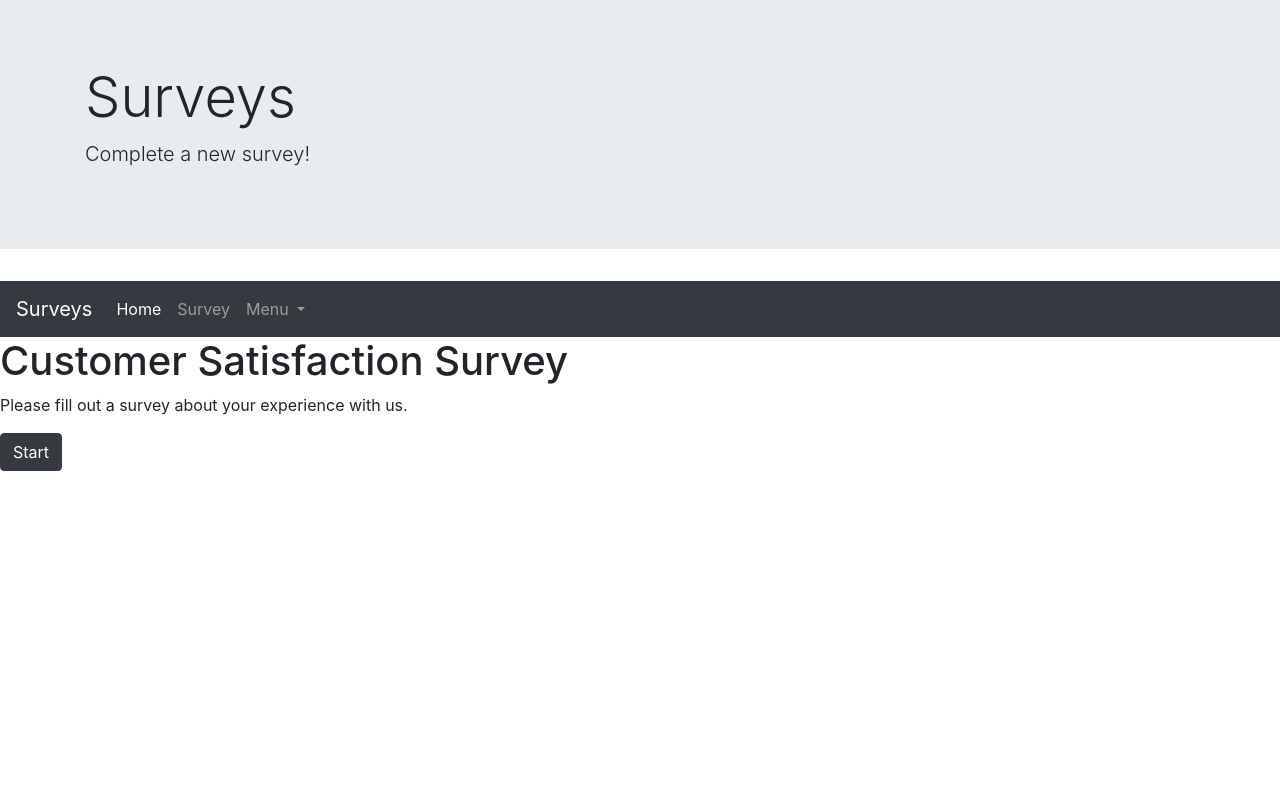
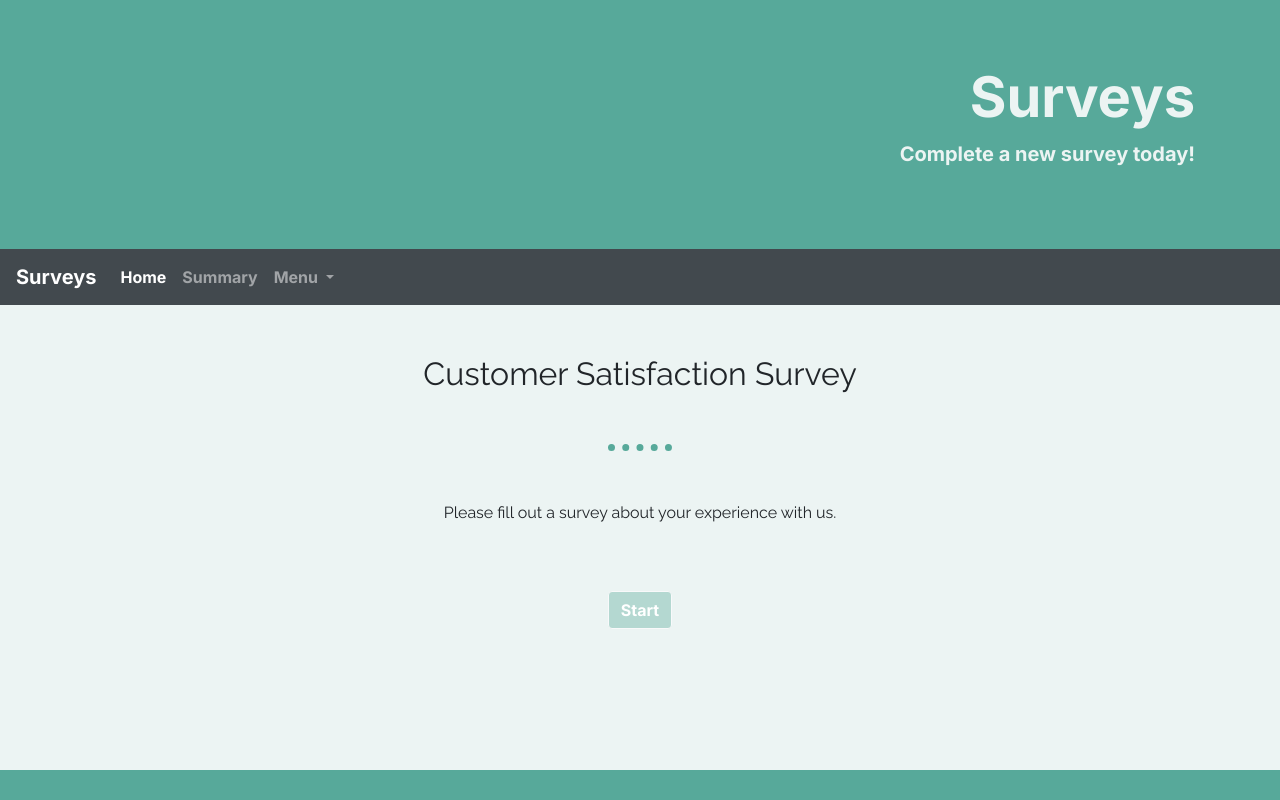
Before and after one commit to kwolosonovich/flask-survey, a Flask app: page / in a window 1280 px wide. Run offline with Flask 2, Linux system fonts and the light colour scheme; some libraries are stand-ins or nearby versions.

Commit message:
added css formating

```diff
--- a/app.py
+++ b/app.py
@@ -1,7 +1,8 @@
-from flask import Flask, request, render_template,  redirect, flash,  jsonify, session
+from flask import Flask, request, render_template,  redirect, flash, session
 from flask_debugtoolbar import DebugToolbarExtension
 from surveys import satisfaction_survey, personality_quiz, Survey, Question
 from flask_bootstrap import Bootstrap
+
 
 app = Flask(__name__)
 app.config['SECRET_KEY'] = "secret"
@@ -9,6 +10,7 @@ app.config['DEBUG_TB_INTERCEPT_REDIRECTS'] = False
 bootstrap = Bootstrap(app)
 debug = DebugToolbarExtension(app)
 
+# allows new instances of survey results
 SESSION_KEY = "responses"
 
 @app.route("/")
@@ -21,35 +23,54 @@ def homepage():
 
 @app.route("/questions/<int:question_id>", methods=["GET", "POST"])
 def questions(question_id):
-    '''renders the first survey question'''
-
+    '''renders the first survey question. prevents user from skipping or resubmitting questions'''
     responses = session[SESSION_KEY]
 
-    if question_id > len(responses):
-        flash(f"Invalid question id: {question_id}")
+    if request.method in ["GET", "POST"]:
+        # check for invalid response
+        if question_id > len(responses):
+            flash(f"Invalid question id: {question_id}")
+            return redirect(f"/questions/{len(responses)}")
+        elif len(responses) == len(satisfaction_survey.questions):
+            flash(f"Invalid question id: {question_id}")
+            return redirect("/survey_end")
+        else:
+            question = satisfaction_survey.questions[question_id].question
+            choices = satisfaction_survey.questions[question_id].choices
+            return render_template("questions.html", question=question, choices=choices)
+    else:
+        # redirect to questions/len(responses
         return redirect(f"/questions/{len(responses)}")
-    elif len(responses) == len(satisfaction_survey.questions):
-        flash(f"Invalid question id: {question_id}")
-        return redirect("/survey_end")
-    else:
-        question = satisfaction_survey.questions[question_id].question
-        choices = satisfaction_survey.questions[question_id].choices
-        return render_template("questions.html", question=question, choices=choices)
 
 @app.route("/responses", methods=["POST"])
 def collect_responses():
+    '''get answer and add to responses, redirects to the next question or survey_end page'''
     responses = session[SESSION_KEY]
-    answer = request.form["option"]
-    responses.append(answer)
-    session[SESSION_KEY] = responses
 
-    survey_length = len(satisfaction_survey.questions)
-    if survey_length != len(responses):
+    if request.method == "POST":
+        answer = request.form.get("option", None)
+        # check for invalid response
+        if not answer:
+            return redirect(f"/questions/{len(responses)}")
+
+        responses.append(answer)
+        session[SESSION_KEY] = responses
+        survey_length = len(satisfaction_survey.questions)
+
+        if survey_length != len(responses):
+            return redirect(f"/questions/{len(responses)}")
+        else:
+            return redirect("/survey_end")
+    else:
+        # redirect to questions/len(responses)
         return redirect(f"/questions/{len(responses)}")
-    else:
-        return redirect("/survey_end")
 
 @app.route("/survey_end")
 def survey_end():
     '''notify user that survey has been completed'''
     return render_template("survey_end.html")
+
+@app.route("/summary")
+def summary():
+    '''temp route - placeholder for user summaries'''
+    return render_template("summary.html")
--- a/static/style.css
+++ b/static/style.css
@@ -1,3 +1,55 @@
-.choices {
-    color: red;
+body {
+    background-color: #ecf4f3;
 }
+
+.jumbotron {
+    margin-bottom: 0px;
+    background-color: #57a99a;
+    color: #ecf4f3;
+    text-align: right;
+    font-family: 'Inter', sans-serif;
+}
+
+.nav_bar {
+    background-color: hsla(210, 10%, 23%, 0.92);
+    color: #ecf4f3;
+    font-family: 'Inter', sans-serif;
+}
+
+hr.dots {
+    margin-bottom: 50px;
+    border-top: 7px dotted #57a99a;
+    width: 5%;
+}
+
+h2 {
+    margin: 50px auto;
+    text-align: center;
+    hsla(210, 10%, 23%, 0.92)
+    font-family: 'Inter', sans-serif;
+}
+
+#content {
+    text-align: center;
+    font-family: 'Raleway', sans-serif;
+}
+
+.submit_button {
+    margin-top: 50px;
+    background-color: hsla(169, 32%, 50%, 0.38);
+    color: white;
+    font-family: 'Inter', sans-serif;
+}
+
+.submit_button:hover {
+    background-color: #57a99a;
+    color: white;
+}
+
+.footer {
+    position: fixed;
+    background-color:  #57a99a;
+    height: 30px;
+    width: 100%;
+    bottom: 0;
+}
--- a/templates/base.html
+++ b/templates/base.html
@@ -8,6 +8,7 @@
     <script src="https://code.jquery.com/jquery-3.5.1.slim.min.js" integrity="sha384-DfXdz2htPH0lsSSs5nCTpuj/zy4C+OGpamoFVy38MVBnE+IbbVYUew+OrCXaRkfj" crossorigin="anonymous"></script>
     <script src="https://cdn.jsdelivr.net/npm/popper.js@1.16.0/dist/umd/popper.min.js" integrity="sha384-Q6E9RHvbIyZFJoft+2mJbHaEWldlvI9IOYy5n3zV9zzTtmI3UksdQRVvoxMfooAo" crossorigin="anonymous"></script>
     <script src="https://stackpath.bootstrapcdn.com/bootstrap/4.5.0/js/bootstrap.min.js" integrity="sha384-OgVRvuATP1z7JjHLkuOU7Xw704+h835Lr+6QL9UvYjZE3Ipu6Tp75j7Bh/kR0JKI" crossorigin="anonymous"></script>
+    <link href="https://fonts.googleapis.com/css2?family=Inter:wght@700&family=Raleway&display=swap" rel="stylesheet">
     <link rel="stylesheet" href="../static/style.css">
 
 </head>
@@ -18,11 +19,11 @@
 <div class="jumbotron jumbotron-fluid">
     <div class="container">
         <h1 class="display-4">Surveys</h1>
-        <p class="lead">Complete a new survey!</p>
+        <p class="lead">Complete a new survey today!</p>
     </div>
 </div>
 
-<nav class="navbar navbar-expand-lg navbar-dark bg-dark sticky-top ">
+<nav class="nav_bar navbar navbar-expand-lg navbar-dark sticky-top ">
     <a class="navbar-brand" href="/">Surveys</a>
     <button class="navbar-toggler" type="button" data-toggle="collapse" data-target="#navbarNavDropdown" aria-controls="navbarNavDropdown" aria-expanded="false" aria-label="Toggle navigation">
         <span class="navbar-toggler-icon"></span>
@@ -33,7 +34,7 @@
                 <a class="nav-link" href="/">Home <span class="sr-only">(current)</span></a>
             </li>
             <li class="nav-item">
-                <a class="nav-link" href="#">Survey</a>
+                <a class="nav-link" href="/summary">Summary</a>
             </li>
             <li class="nav-item dropdown">
                 <a class="nav-link dropdown-toggle" href="#" id="navbarDropdownMenuLink" role="button" data-toggle="dropdown" aria-haspopup="true" aria-expanded="false">
@@ -41,7 +42,7 @@
                 </a>
                 <div class="dropdown-menu" aria-labelledby="navbarDropdownMenuLink">
                     <a class="dropdown-item" href="/">Home</a>
-                    <a class="dropdown-item" href="">Survey</a>
+                    <a class="dropdown-item" href="/summary">Summary</a>
                 </div>
             </li>
         </ul>
@@ -56,5 +57,6 @@
     <p>{{ msg }}</p>
 {% endfor %}
 
+<div class="footer"></div>
 </body>
 </html>
--- a/templates/homepage.html
+++ b/templates/homepage.html
@@ -3,10 +3,10 @@
 
 {% block content %}
 
-    <h1>{{ title }}</h1>
-    <p class="{{ instructions }}">{{ instructions }}</p>
-
-    <form action="/questions/0" method="POST">
-        <button type="submit" class="btn btn-dark">Start</button>
-    </form>
+    <h2>{{ title }}</h2>
+        <hr class="dots">
+        <p class="{{ instructions }}">{{ instructions }}</p>
+            <form action="/questions/0" method="POST">
+                <button type="submit" class="submit_button btn btn-outline-light">Start</button>
+            </form>
 {% endblock %}
--- a/templates/questions.html
+++ b/templates/questions.html
@@ -4,12 +4,12 @@
 {% block content %}
     <form id="survey_question" action="/responses" method="POST">
 
-    <h1>{{ title }}</h1>
-
+    <h2>{{ title }}</h2>
         <p class="{{ question }}">{{ question }}</p>
+        <hr class="dots">
             {% for choice in choices %}
                 <p><input value="{{ choice }}" id="{{ question }}" name="option" type="radio">{{ choice }}</p>
             {% endfor %}
-        <button type="submit" class="btn btn-dark">Next</button>
+        <button type="submit" class="submit_button btn">Next</button>
     </form>
 {% endblock %}
--- a/templates/survey_end.html
+++ b/templates/survey_end.html
@@ -2,5 +2,6 @@
 {% block title %}Surveys{% endblock %}
 
 {% block content %}
-    <h1>Thank you for completing the survey!</h1>
+    <h2>Thank you for completing the survey!</h2>
+    <hr class="dots">
 {% endblock %}
```
Also changed, not shown: templates/summary.html (added, +10 -0 lines).
